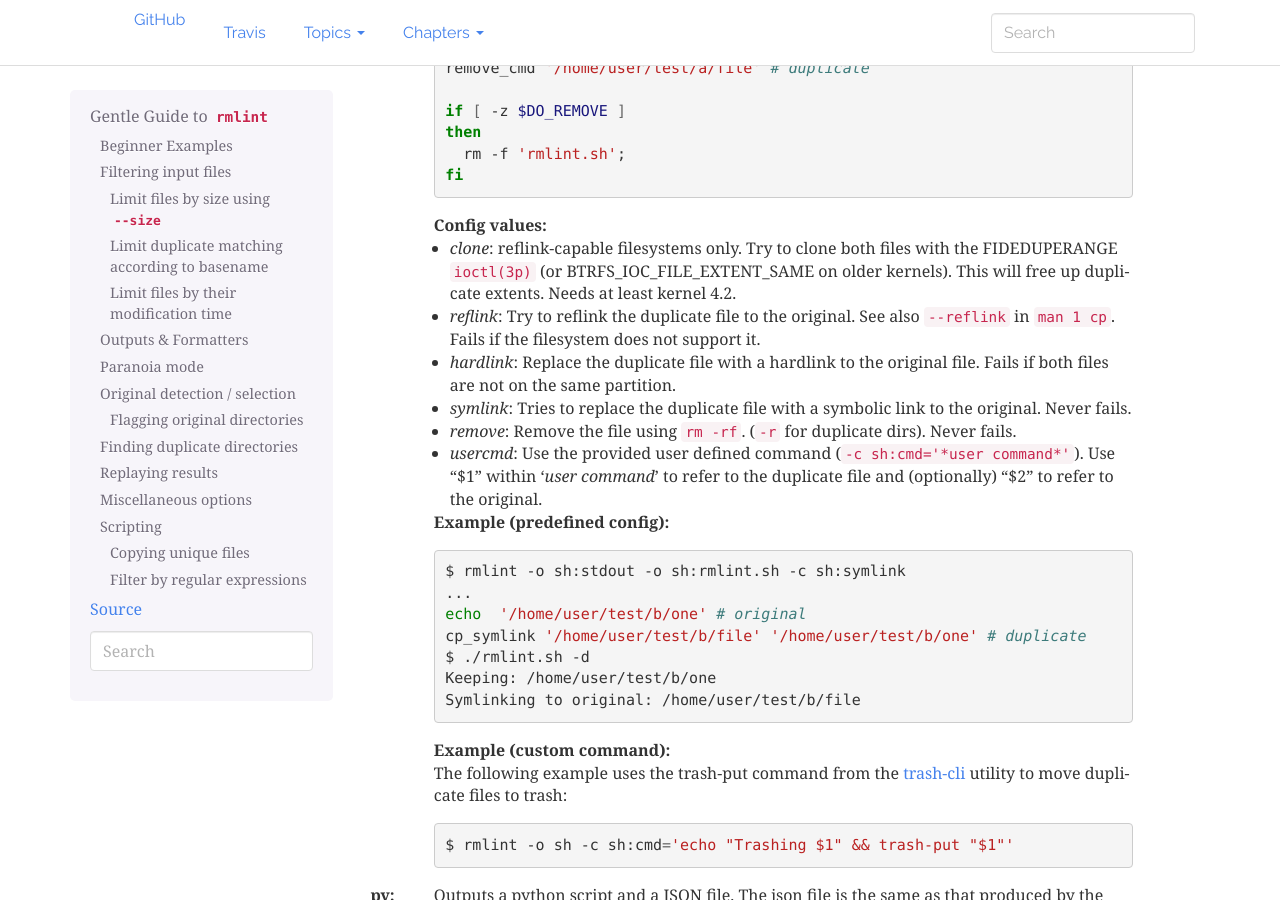
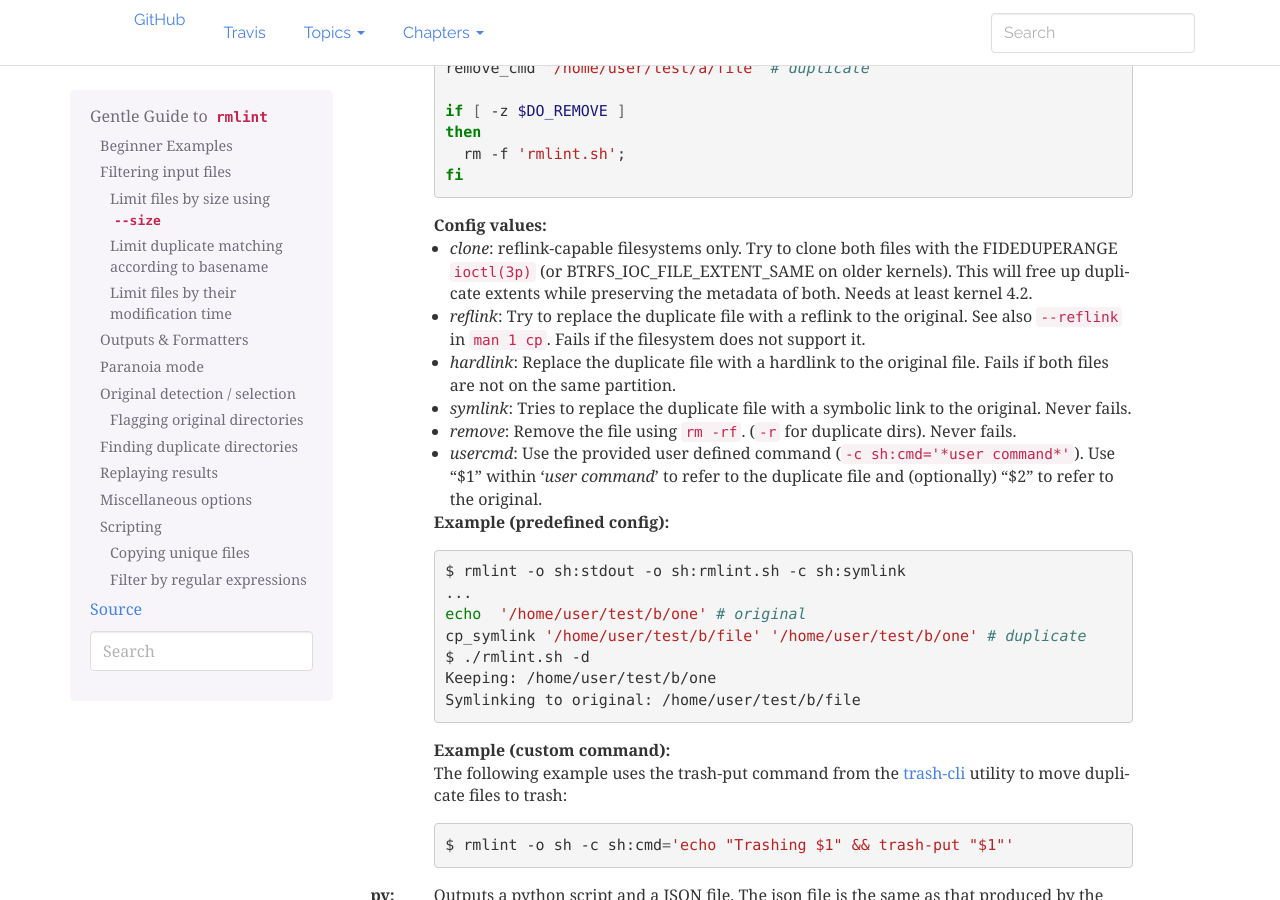
Before and after one commit to sahib/rmlint, a Sphinx documentation site: the page built from docs/tutorial.rst, in a window 1280 px wide and 900 px high, scrolled down 5653 px. Built offline with Sphinx 7.4.7, drawn with Linux system fonts in a browser that asks for light colours.

Commit message:
DOC: Clarify clone vs reflink
Clone maintains metadata of both files, while reflink deletes one and replaces it with a reflink.  See [What does a rmlint's “clone” for btrfs do?](https://unix.stackexchange.com/a/428253) on Unix StackExchange

```diff
--- a/docs/tutorial.rst
+++ b/docs/tutorial.rst
@@ -311,10 +311,11 @@ Here's the list of currently available formatters and their config options:
 
     - *clone*: reflink-capable filesystems only. Try to clone both files with the
       FIDEDUPERANGE ``ioctl(3p)`` (or BTRFS_IOC_FILE_EXTENT_SAME on older kernels).
-      This will free up duplicate extents. Needs at least kernel 4.2.
-    - *reflink*: Try to reflink the duplicate file to the original. See also
-      ``--reflink`` in ``man 1 cp``. Fails if the filesystem does not support
-      it.
+      This will free up duplicate extents while preserving the metadata of both.
+      Needs at least kernel 4.2.
+    - *reflink*: Try to replace the duplicate file with a reflink to the original.
+      See also ``--reflink`` in ``man 1 cp``. Fails if the filesystem does not
+      support it.
     - *hardlink*: Replace the duplicate file with a hardlink to the original
       file. Fails if both files are not on the same partition.
     - *symlink*: Tries to replace the duplicate file with a symbolic link to
```
